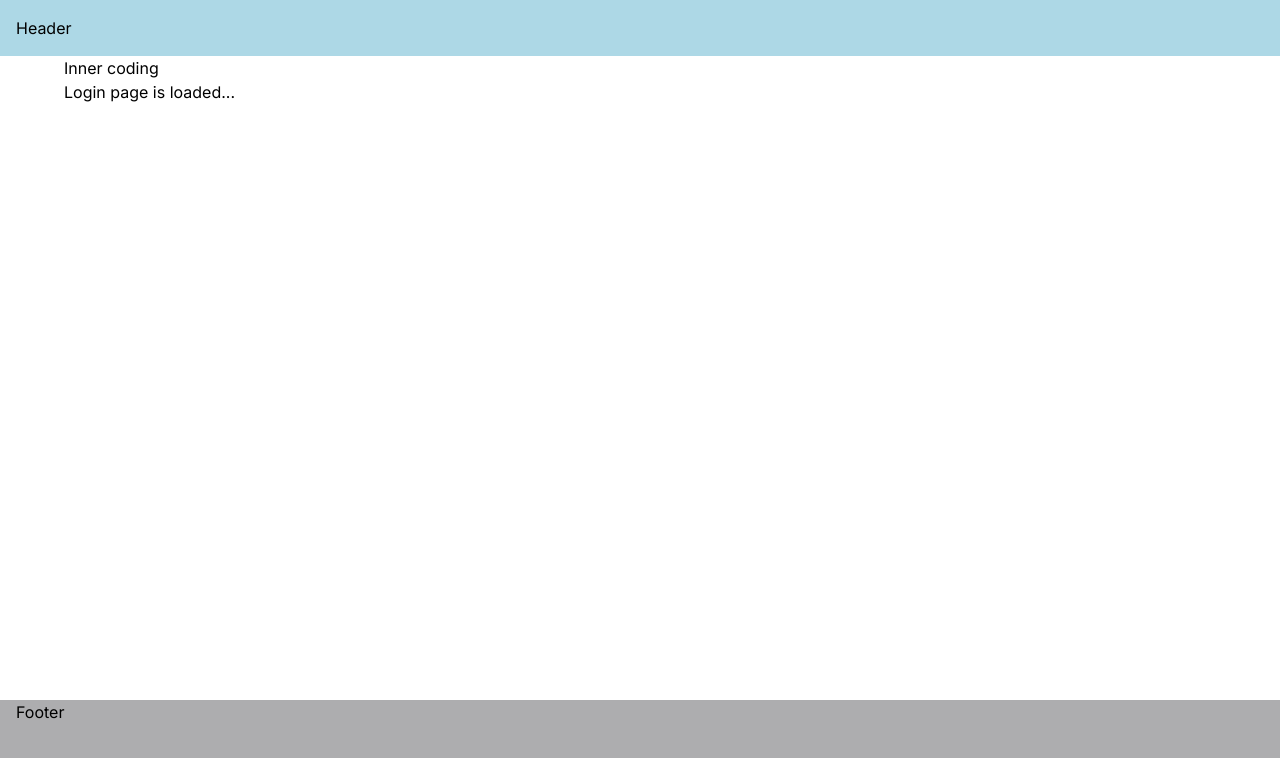
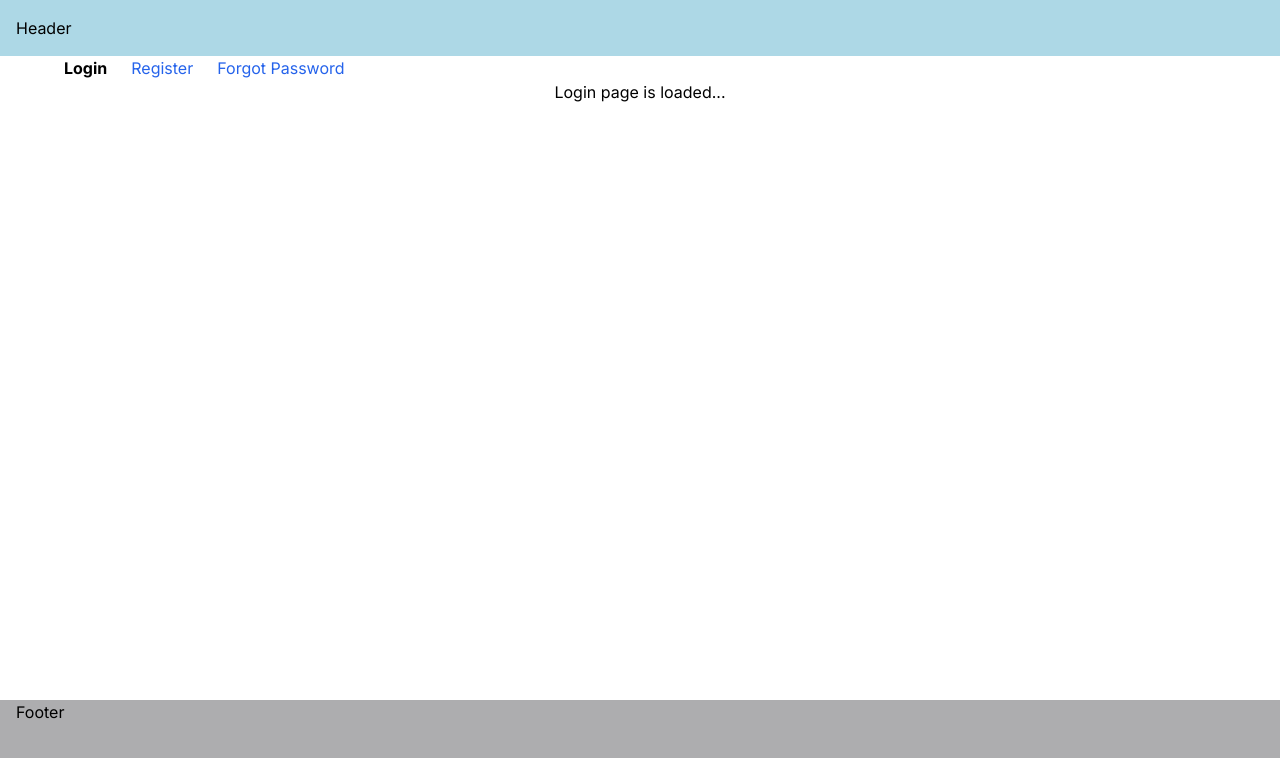
Before and after one commit to tchasinga/mastering-next, a Next.js app: page /login in a window 1280 px wide. Shown: the top 758 px of the page. Built offline with nearby package versions, Linux system fonts and the light colour scheme.

Commit message:
New is added...

```diff
--- a/src/app/(auth)/layout.tsx
+++ b/src/app/(auth)/layout.tsx
@@ -1,15 +1,38 @@
+"use client"
+
 import React from 'react'
+import Link from 'next/link'
+import { usePathname } from 'next/navigation'
 
 
+const navLinks = [
+  { name: 'Login', href: '/login' },
+  { name: 'Register', href: '/register' },
+  {name : 'Forgot Password', href: '/forget-password'}
+]
 export default function AuthLayout({
     children,
 }: {
   children: React.ReactNode
 }) {
+  const pathname = usePathname()
   return (
-    <div className='max-w-6xl mx-auto'>
-        <h1>Inner coding</h1>
-        {children}
+    <div className='max-w-6xl mx-auto '>
+      <div className="flex gap-3">
+      {navLinks.map((links) =>{
+        const isActive = pathname.startsWith(links.href)
+        return (
+          <Link href={links.href} className={isActive ? "font-bold mr-3" : "text-blue-600 mr-3"} key={links.name}>
+            <p className='cursor-pointer'>{links.name}</p>
+          </Link>
+        )
+      })}
+      </div>
+      <div className='flex flex-col justify-center items-center'>
+        <div className=''>
+          {children}
+        </div>
+        </div>
     </div>
   )
 }
```
